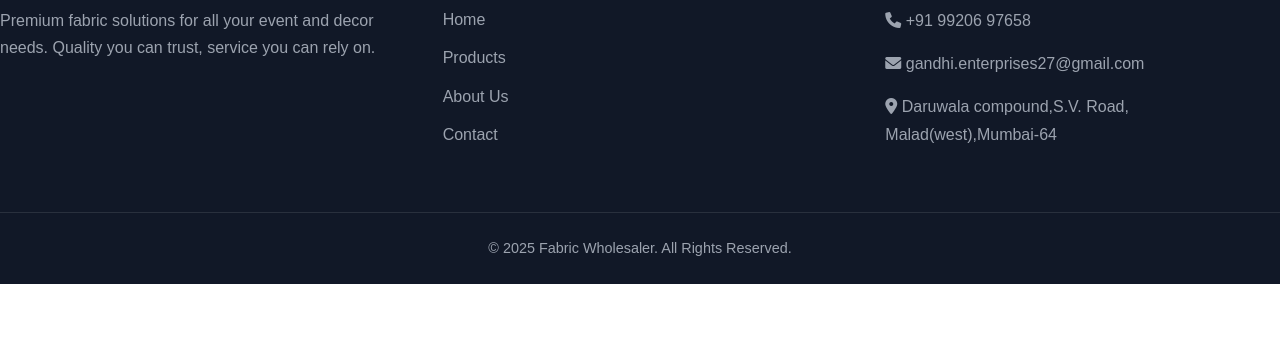
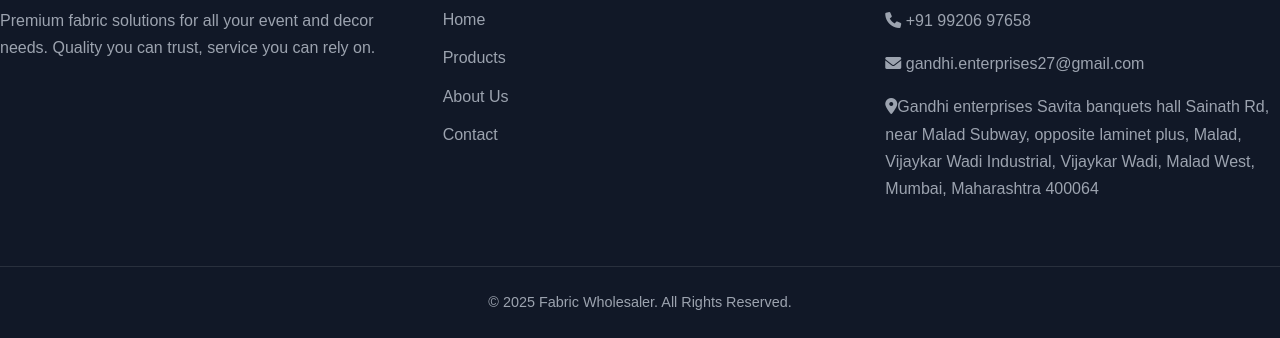
Before and after one commit to priyansh9960/Fabric-Mart, a website: page Dreps.html in a window 1280 px wide. Shown: the part 575-913 px from the top of the page. Before the commit the page ends 859 px from the top, so only its background shows below. Drawn offline with Linux system fonts and the light colour scheme; some packages are replaced by stand-ins of ours; files that its build step writes are made by us from their sources; a script that the page names is missing.

Commit message:
Update Dreps.html

```diff
--- a/Dreps.html
+++ b/Dreps.html
@@ -127,7 +127,10 @@
                 <h3>Contact Us</h3>
                 <p><i class="fas fa-phone"></i> +91 99206 97658</p>
                 <p><i class="fas fa-envelope"></i> gandhi.enterprises27@gmail.com</p>
-                <p><i class="fas fa-map-marker-alt"></i> Daruwala compound,S.V. Road, Malad(west),Mumbai-64</p>
+                <p><i class="fas fa-map-marker-alt"></i>Gandhi enterprises
+Savita banquets hall
+Sainath Rd, near Malad Subway, opposite laminet plus, Malad, Vijaykar Wadi Industrial, Vijaykar Wadi, Malad West, Mumbai, Maharashtra 400064
+</p>
             </div>
         </div>
         <div class="footer-bottom">
```
